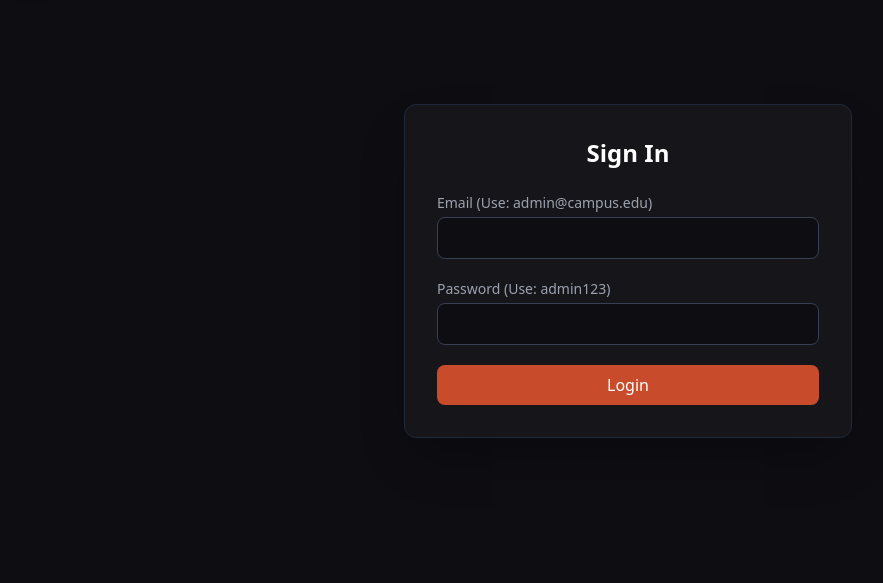
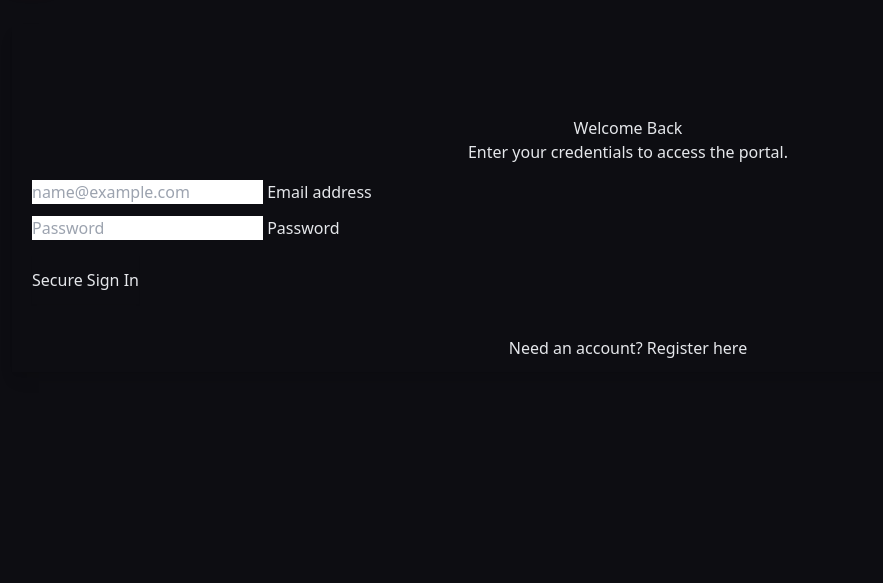
Before and after one commit to atleii/CampusFIX, a Flask app: page /login in a window 1280 px wide. Shown: the part 61-644 px from the top of the page, without its empty margins (12-895 px from the left). Run offline with Flask 3, Linux system fonts and the light colour scheme; some libraries are stand-ins or nearby versions.

Commit message:
Update login.html

```diff
--- a/templates/login.html
+++ b/templates/login.html
@@ -1,21 +1,33 @@
 {% extends "base.html" %}
-
+{% block title %}Login - CampusFIX{% endblock %}
 {% block content %}
-<div class="max-w-md mx-auto mt-20 bg-[#15151A] p-8 rounded-xl border border-gray-800 shadow-2xl">
-    <h2 class="text-2xl font-semibold mb-6 text-white text-center">Sign In</h2>
-
-    <form action="{{ url_for('login') }}" method="POST" class="space-y-5">
-        <div>
-            <label class="block text-sm text-gray-400 mb-1">Email (Use: admin@campus.edu)</label>
-            <input type="email" name="email" required class="w-full bg-[#0D0D12] border border-gray-700 rounded-lg px-4 py-2 text-white focus:outline-none focus:border-[#C84C2C]">
+<div class="row justify-content-center align-items-center" style="min-height: 70vh;">
+    <div class="col-md-5 col-lg-4">
+        <div class="card shadow-lg border-0 overflow-hidden">
+            <div class="card-body p-5">
+                <div class="text-center mb-4">
+                    <div class="bg-primary text-white rounded-circle d-inline-flex align-items-center justify-content-center mb-3" style="width: 60px; height: 60px;">
+                        <i class="bi bi-person-lock fs-2"></i>
+                    </div>
+                    <h3 class="fw-bold text-dark">Welcome Back</h3>
+                    <p class="text-muted small">Enter your credentials to access the portal.</p>
+                </div>
+                <form method="POST" action="{{ url_for('login') }}">
+                    <div class="form-floating mb-3">
+                        <input type="email" name="email" class="form-control bg-light border-0" id="emailInput" placeholder="name@example.com" required>
+                        <label for="emailInput">Email address</label>
+                    </div>
+                    <div class="form-floating mb-4">
+                        <input type="password" name="password" class="form-control bg-light border-0" id="passInput" placeholder="Password" required>
+                        <label for="passInput">Password</label>
+                    </div>
+                    <button type="submit" class="btn btn-primary w-100 py-3 fw-bold rounded-3 shadow-sm">Secure Sign In</button>
+                </form>
+            </div>
+            <div class="card-footer bg-light text-center py-3 border-0">
+                <span class="text-muted small">Need an account? <a href="{{ url_for('register') }}" class="text-primary fw-bold text-decoration-none">Register here</a></span>
+            </div>
         </div>
-        <div>
-            <label class="block text-sm text-gray-400 mb-1">Password (Use: admin123)</label>
-            <input type="password" name="password" required class="w-full bg-[#0D0D12] border border-gray-700 rounded-lg px-4 py-2 text-white focus:outline-none focus:border-[#C84C2C]">
-        </div>
-        <button type="submit" class="w-full bg-[#C84C2C] hover:bg-[#A63C22] text-white font-medium py-2 rounded-lg transition duration-200">
-            Login
-        </button>
-    </form>
+    </div>
 </div>
 {% endblock %}
```
